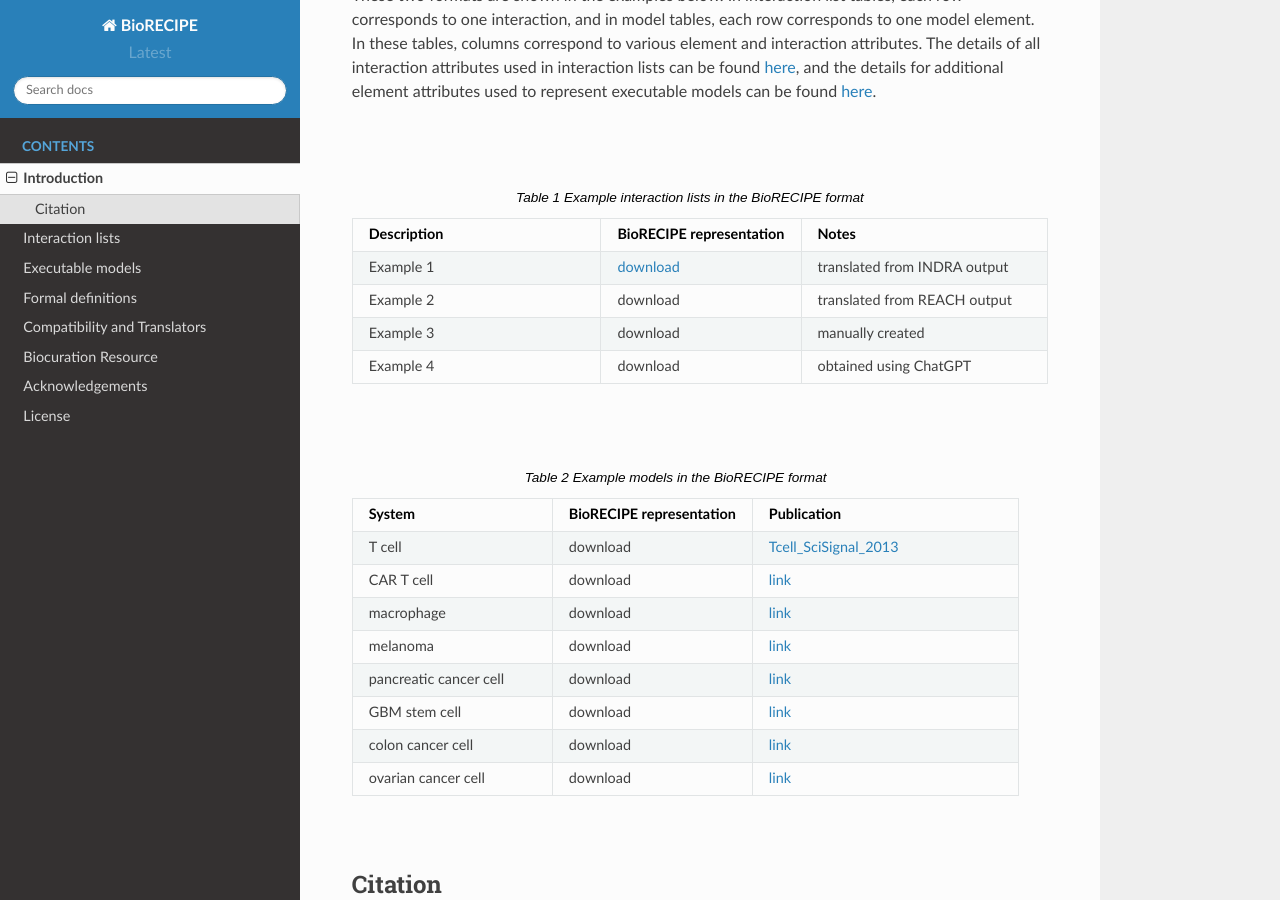
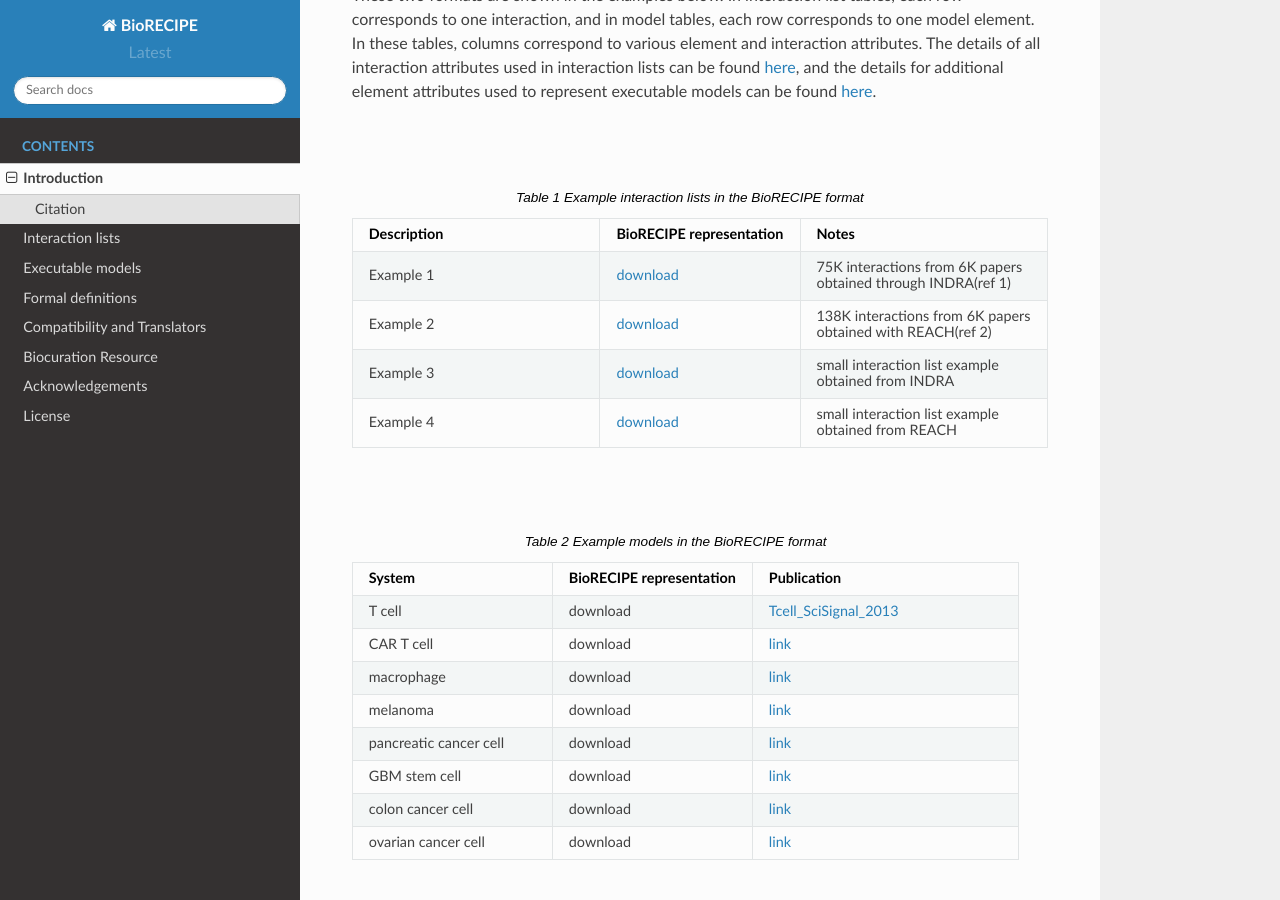
Before and after one commit to pitt-miskov-zivanov-lab/BioRECIPE, a Sphinx documentation site: the page built from docs/introduction.rst, in a window 1280 px wide and 900 px high, scrolled down 1079 px. Built offline with Sphinx 7.4.7 and the Read the Docs theme 2.0.0, drawn with Linux system fonts in a browser that asks for light colours.

Commit message:
Update introduction.rst

```diff
--- a/docs/introduction.rst
+++ b/docs/introduction.rst
@@ -26,13 +26,12 @@ These two formats are shown in the examples below. In interaction list tables, e
     :header: Description, BioRECIPE representation, Notes
     :widths: 40, 20, 40
 
-    Example 1, `download <https://github.com/pitt-miskov-zivanov-lab/BioRECIPE/blob/main/examples/lee/Reading_Output_Example.xlsx>`_, translated from INDRA output
-    Example 2, download, translated from REACH output
-    Example 3, download, manually created
-    Example 4, download, obtained using ChatGPT
+    Example 1, `download <https://github.com/pitt-miskov-zivanov-lab/BioRECIPE/blob/main/examples/interaction_lists/RA_INDRA_st_biorecipe.xlsx>`_, 75K interactions from 6K papers obtained through INDRA(ref 1)
+    Example 2, `download <https://github.com/pitt-miskov-zivanov-lab/BioRECIPE/blob/main/examples/interaction_lists/RA_all_reading_biorecipe.xlsx>`_, 138K interactions from 6K papers obtained with REACH(ref 2)
+    Example 3, `download <https://github.com/pitt-miskov-zivanov-lab/BioRECIPE/blob/main/examples/interaction_lists/Reading_biorecipe.xlsx>`_, small interaction list example obtained from INDRA
+    Example 4, `download <https://github.com/pitt-miskov-zivanov-lab/BioRECIPE/blob/main/examples/interaction_lists/interaction_biorecipe.xlsx>`_, small interaction list example obtained from REACH
 
 |
-
 
 .. csv-table:: Example models in the BioRECIPE format
     :header: System, BioRECIPE representation, Publication
```
